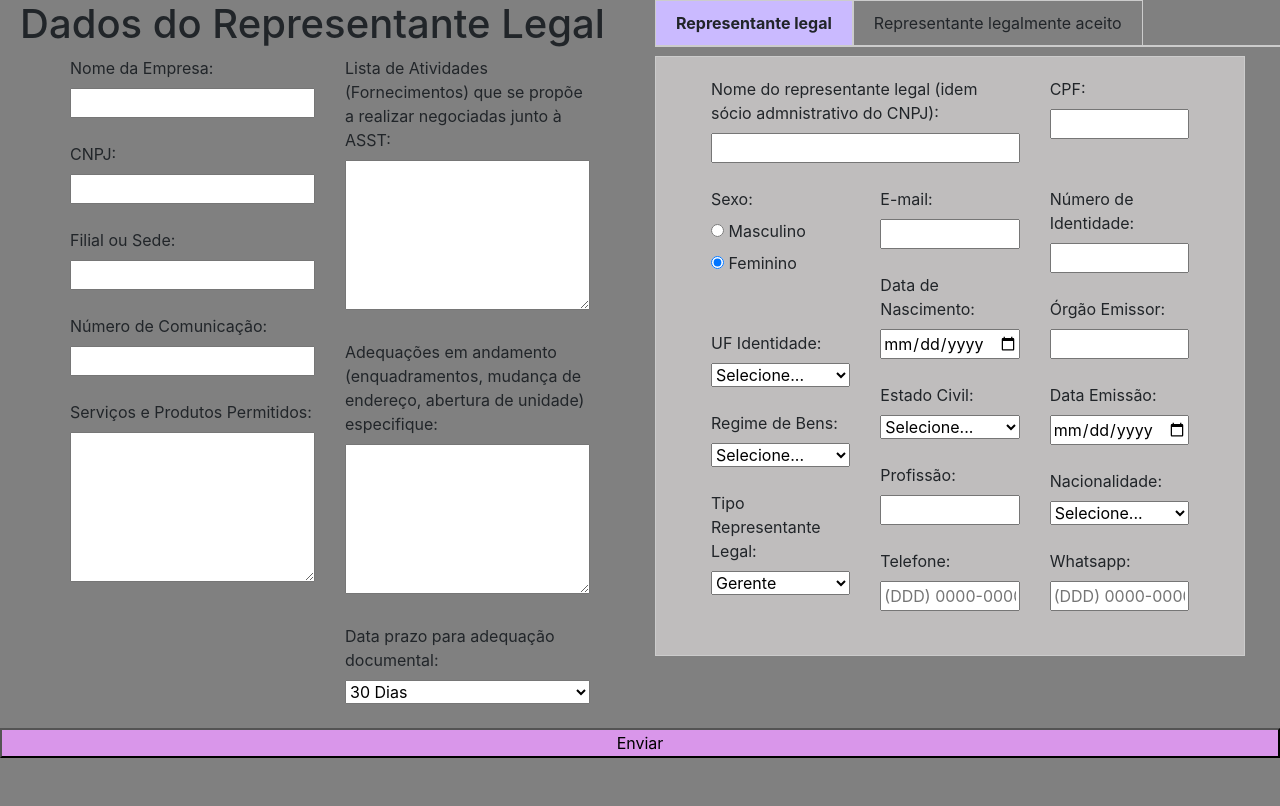
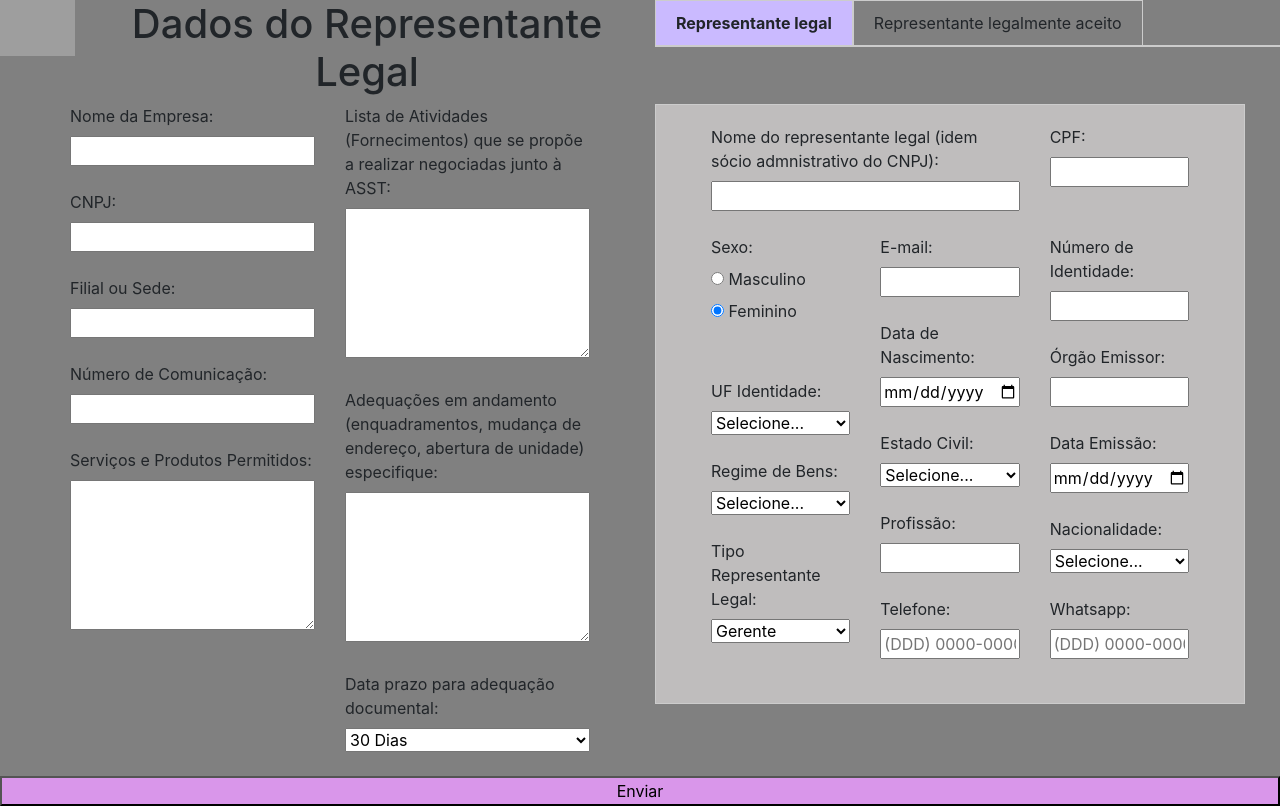
Before and after one commit to mservicoorganizacional/representanteLegal, a plain HTML site: page index.html in a window 1280 px wide. Drawn offline with nearby package versions, Linux system fonts and the light colour scheme; grey boxes are pictures that could not be loaded.

Commit message:
img added

```diff
--- a/index.html
+++ b/index.html
@@ -13,7 +13,14 @@
         <div class="wide-container" style="background-color: rgb(128, 128, 128);">
             <div class="row">
                 <div class="col-md-6">
-                    <h1 style="text-align: center;">Dados do Representante Legal</h1>
+                    <div class="row">
+                        <div class="col-md-2">
+                            <img src="./logo.png" alt="Exemplo de imagem" width="75">
+                        </div>
+                        <div class="col-md-10">
+                            <h1 style="text-align: center;">Dados do Representante Legal</h1>
+                        </div>
+                    </div>
 
                 </div>
                 <div class="col-md-6">
```
Also changed, not shown: 1 other file.
